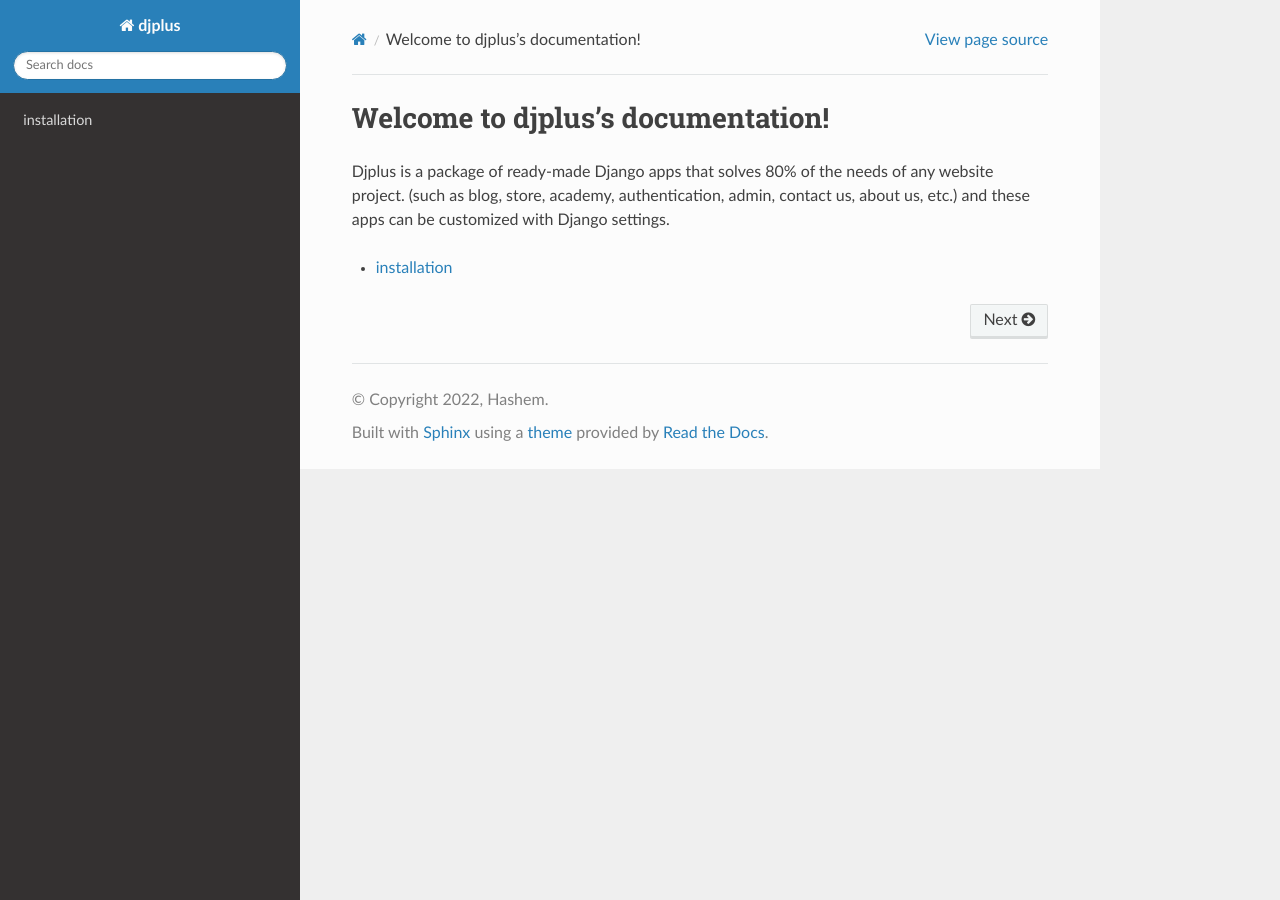
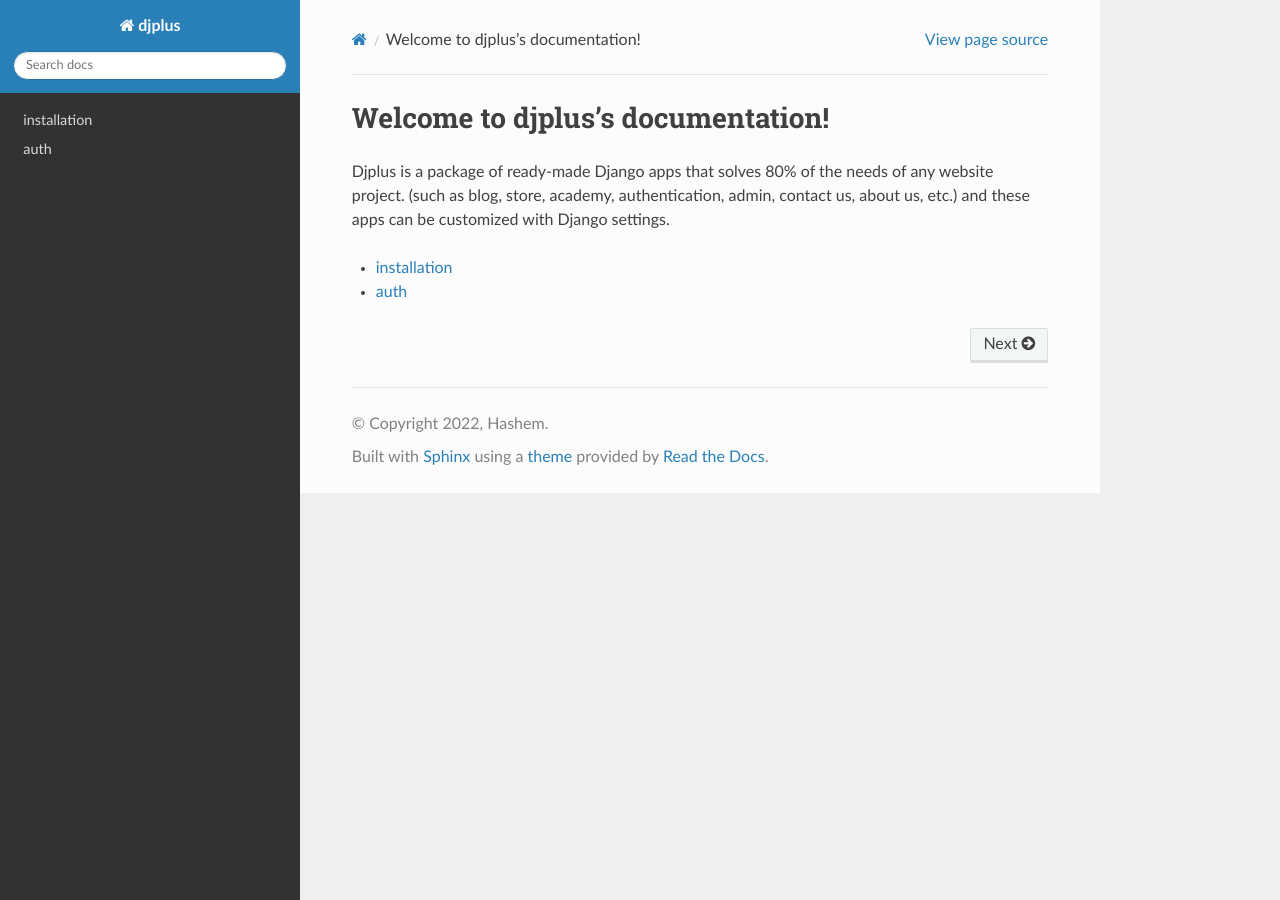
Before and after one commit to jommerce/jommerce, a Sphinx documentation site: the page built from docs/index.rst, in a window 1280 px wide. Built offline with Sphinx 7.4.7 and the Read the Docs theme 2.0.0, drawn with Linux system fonts in a browser that asks for light colours.

Commit message:
DOC: write a summary of the `auth` app

```diff
--- /dev/null
+++ b/docs/auth/index.rst
@@ -0,0 +1,5 @@
+====
+auth
+====
+
+:synopsis: User Authentication System
--- a/docs/index.rst
+++ b/docs/index.rst
@@ -10,3 +10,4 @@ and these apps can be customized with Django settings.
    :maxdepth: 2
 
    installation
+   auth/index
```
